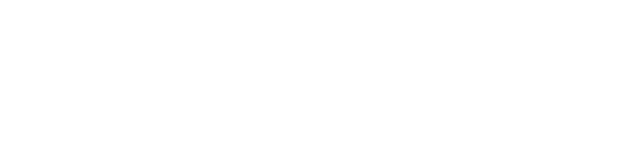
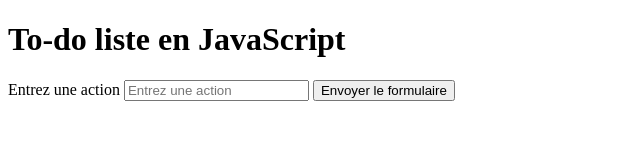
Before and after one commit to angeliquejeanne/Projet-5-ToDoList, a plain HTML site: page index.html in a window 1280 px wide. Shown: the whole page, without its empty margins (0-640 px from the left). Drawn offline with Linux system fonts and the light colour scheme.

Commit message:
add index

```diff
--- a/index.html
+++ b/index.html
@@ -9,6 +9,19 @@
 </head>
 <body>
 
+    <h1>To-do liste en JavaScript</h1>
+
+    <form>
+        <label for="item">Entrez une action</label>
+        <input type="text" id="item" placeholder="Entrez une action">
+
+        <button type="submit">Envoyer le formulaire</button>
+    </form>
+
+    <ul class="listToDo">
+
+    </ul>
+
     <script src="script.js"></script>
 </body>
 </html>
```
